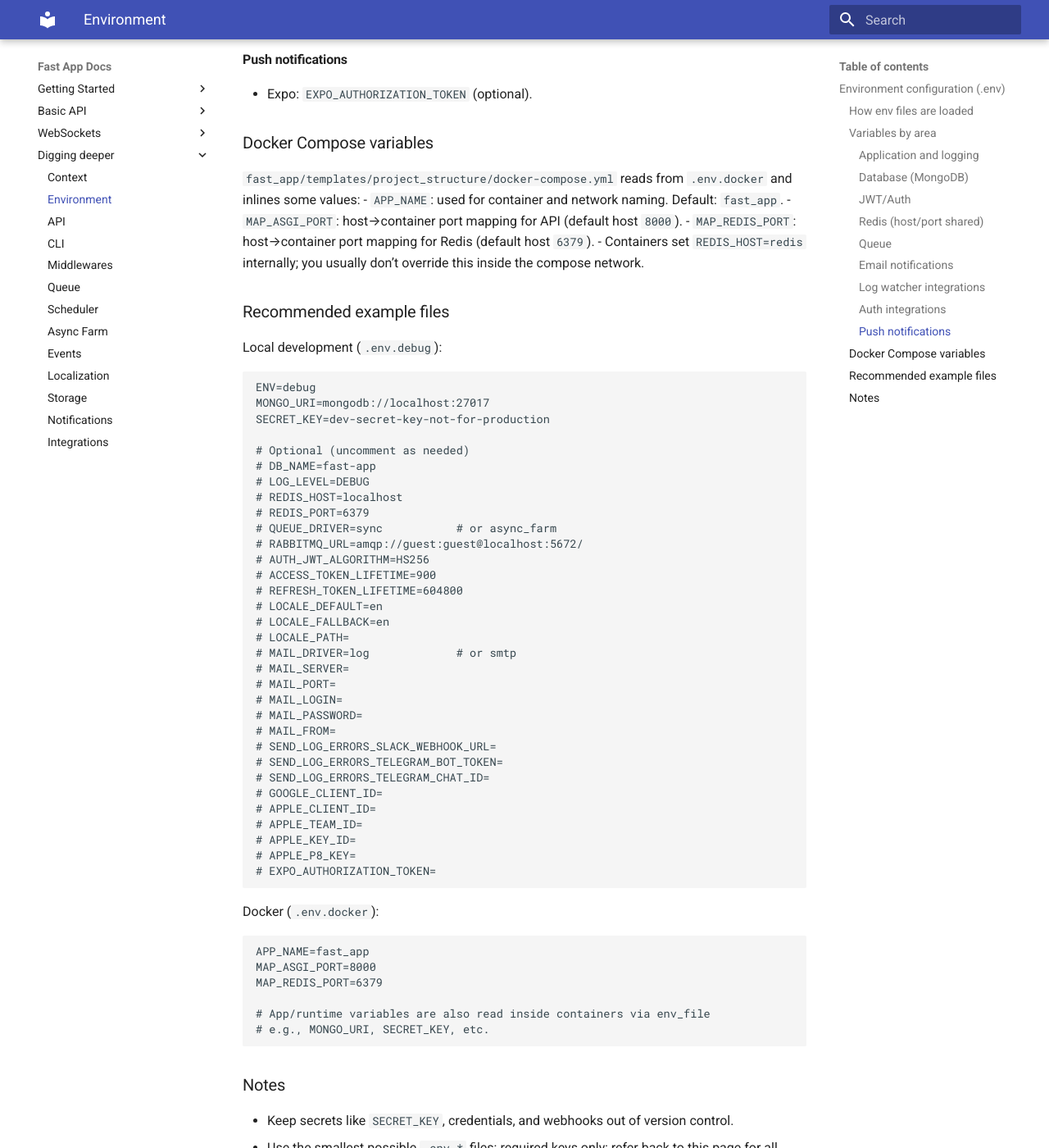
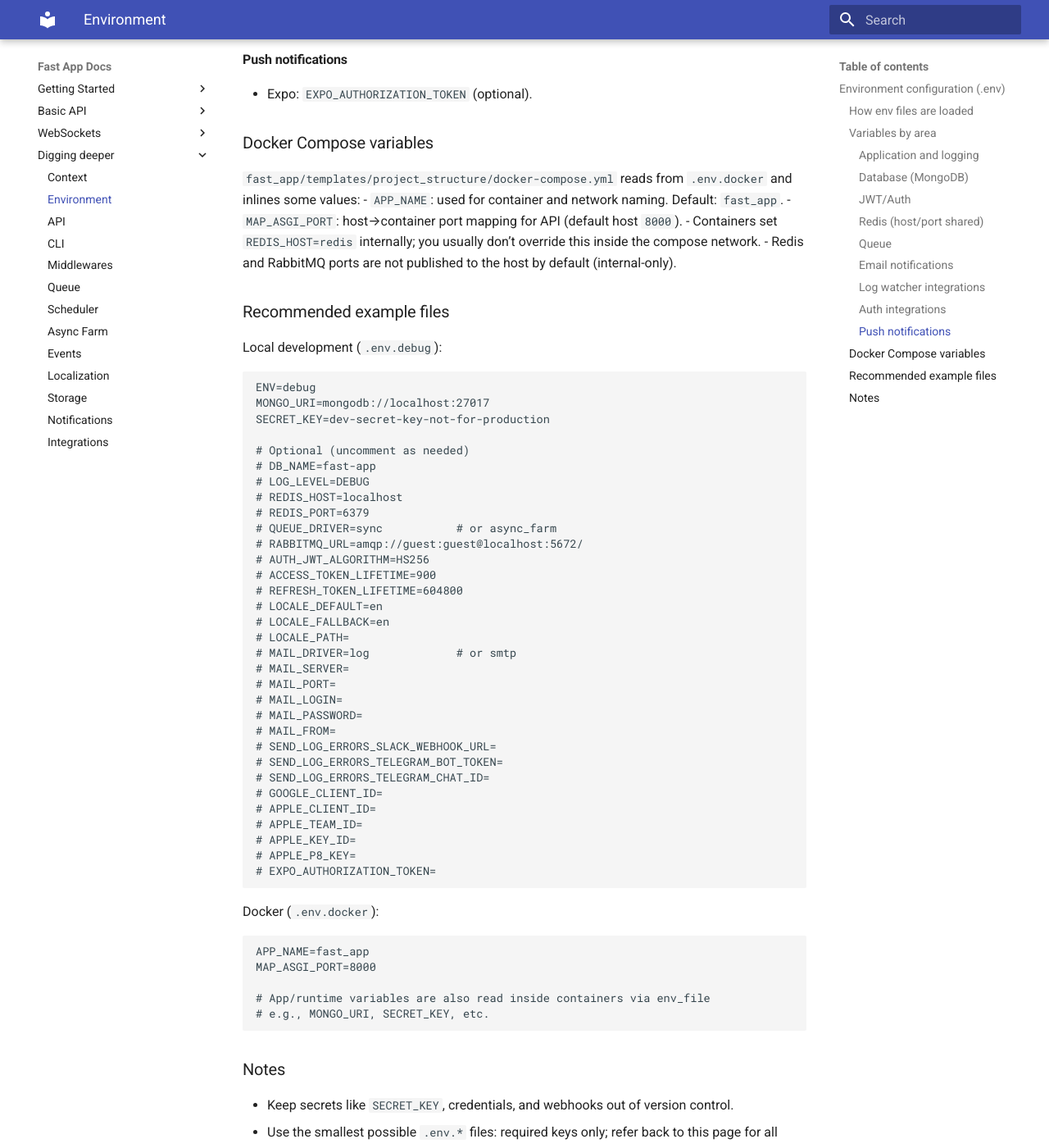
Before and after one commit to patrikmojzis/fast-app, an MkDocs documentation site: the page built from docs/enviroment.md, in a window 1280 px wide and 1400 px high, scrolled down 2500 px. Shown: the whole window at 82% size. Built offline with MkDocs 1.6.1 and Material for MkDocs 9.7.7, drawn with Linux system fonts in a browser that asks for light colours.

Commit message:
keep redis & mq on internal network only

````diff
--- a/docs/enviroment.md
+++ b/docs/enviroment.md
@@ -80,8 +80,8 @@ LOG_LEVEL=DEBUG          # defaults to INFO
 `fast_app/templates/project_structure/docker-compose.yml` reads from `.env.docker` and inlines some values:
 - `APP_NAME`: used for container and network naming. Default: `fast_app`.
 - `MAP_ASGI_PORT`: host→container port mapping for API (default host `8000`).
-- `MAP_REDIS_PORT`: host→container port mapping for Redis (default host `6379`).
 - Containers set `REDIS_HOST=redis` internally; you usually don’t override this inside the compose network.
+ - Redis and RabbitMQ ports are not published to the host by default (internal-only).
 
 
 
@@ -127,7 +127,6 @@ Docker (`.env.docker`):
 ```env
 APP_NAME=fast_app
 MAP_ASGI_PORT=8000
-MAP_REDIS_PORT=6379
 
 # App/runtime variables are also read inside containers via env_file
 # e.g., MONGO_URI, SECRET_KEY, etc.
````
Also changed, not shown: 2 other files.
